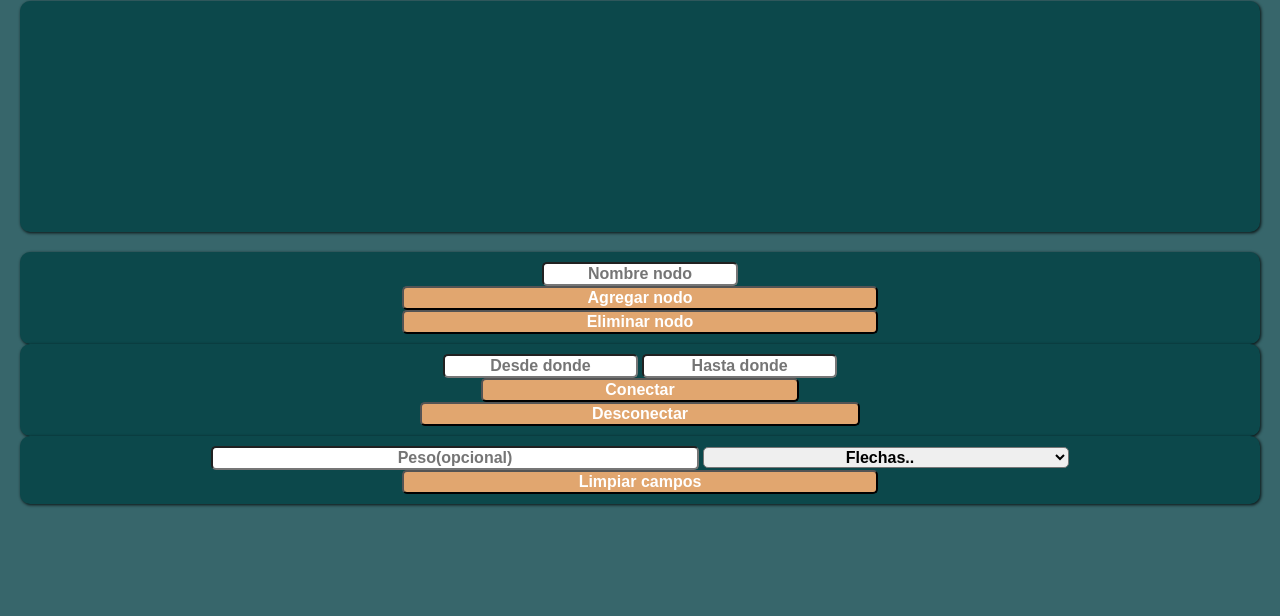
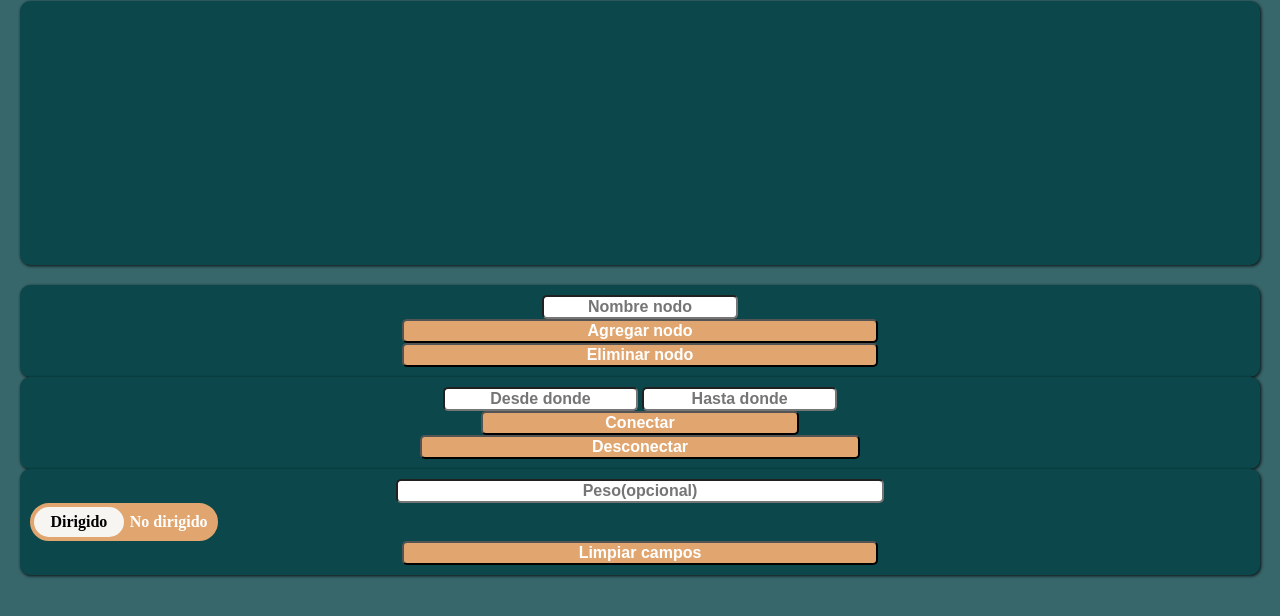
Before and after one commit to whocar3s/Grafos, a plain HTML site: page index.html in a window 1280 px wide. Shown: the part 56-672 px from the top of the page. Drawn offline with nearby package versions, Linux system fonts and the light colour scheme; some packages are replaced by stand-ins of ours; a script that the page names is missing; a web font is replaced by a local one.

Commit message:
Switch toggle

```diff
--- a/index.html
+++ b/index.html
@@ -47,13 +47,11 @@
         <div class="options-container">
           <div class="option">
             <input autocomplete="off" type="text" placeholder="Peso(opcional)" id="Text"/>
-           <select id="Arrow">
-              <option value="...">Flechas..</option>
-              <option value="to">To</option>
-              <option value="middle">Middle</option>
-              <option value="from">From</option>
-              <option value="to;from">To From</option>
-            </select>
+            <input type="checkbox" id="toggle" class="toggleCheckbox" />
+              <label for="toggle" class='toggleContainer'>
+                <div>Dirigido</div>
+                <div>No dirigido</div>
+              </label>
           </div>
           <div class="option">
             <button class="btn" onclick="Clear()">Limpiar campos</button>
--- a/style.css
+++ b/style.css
@@ -96,3 +96,52 @@
 #disconnect{
   width: 36%;
 }
+
+.toggleContainer {
+   position: relative;
+   display: grid;
+   grid-template-columns: repeat(2, 1fr);
+   width: fit-content;
+   border: 4px solid #e1a66f;
+   border-radius: 50px;
+   background: #e1a66f;
+   font-weight: bold;
+   cursor: pointer;
+ }
+ .toggleContainer::before {
+   content: '';
+   position: absolute;
+   width: 50%;
+   height: 100%;
+   left: 0%;
+   border-radius:20px;
+   background: #f7f5f2;
+   transition: all 0.3s;
+ }
+ .toggleCheckbox:checked + .toggleContainer::before {
+    left: 50%;
+ }
+ .toggleContainer div {
+   padding: 6px;
+   text-align: center;
+   z-index: 1;
+ }
+ .toggleCheckbox {
+   display: none;
+ }
+ .toggleCheckbox:checked + .toggleContainer div:first-child{
+   color: #f7f5f2;
+   transition: color 0.3s;
+ }
+ .toggleCheckbox:checked + .toggleContainer div:last-child{
+   color: black;
+   transition: color 0.3s;
+ }
+ .toggleCheckbox + .toggleContainer div:first-child{
+   color: black;
+   transition: color 0.3s;
+ }
+ .toggleCheckbox + .toggleContainer div:last-child{
+   color: white;
+   transition: color 0.3s;
+ }
```
